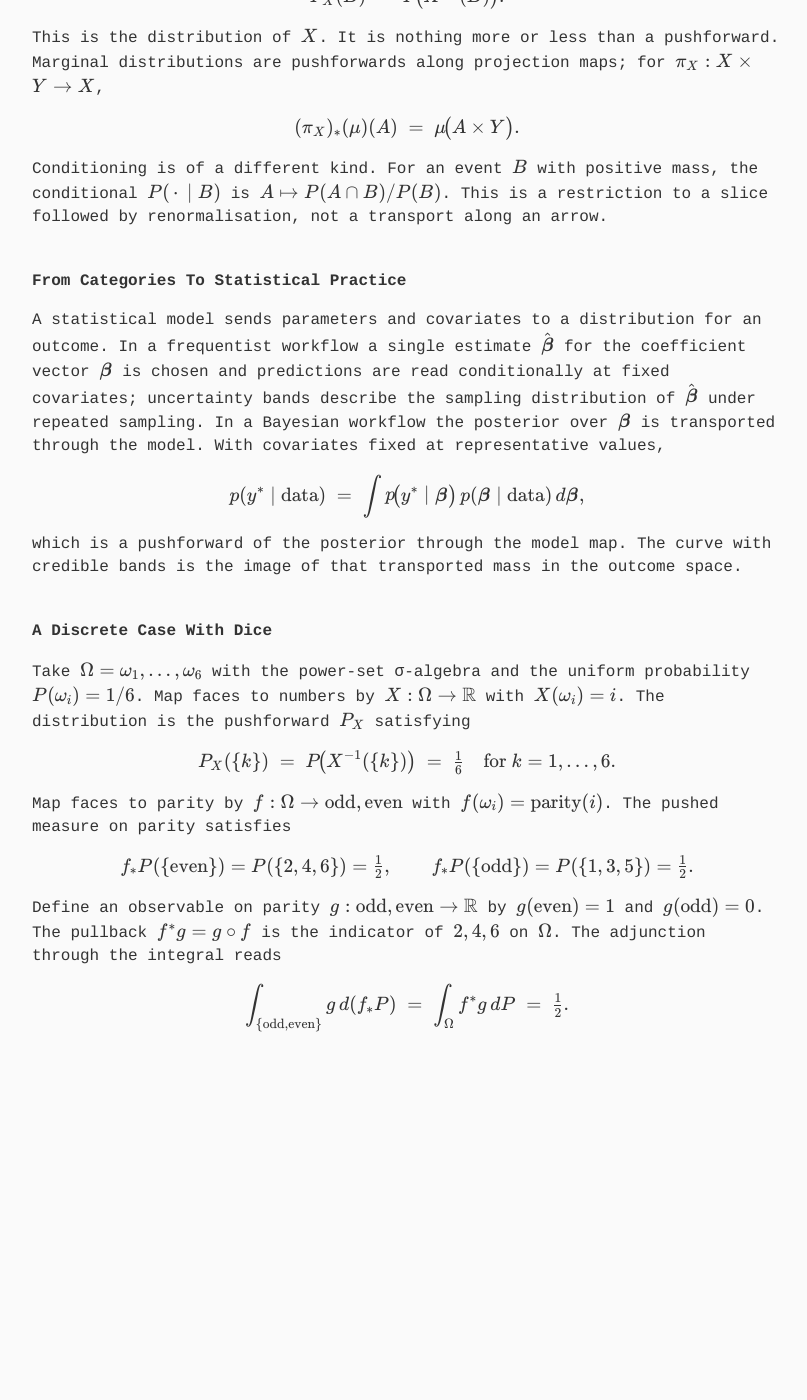
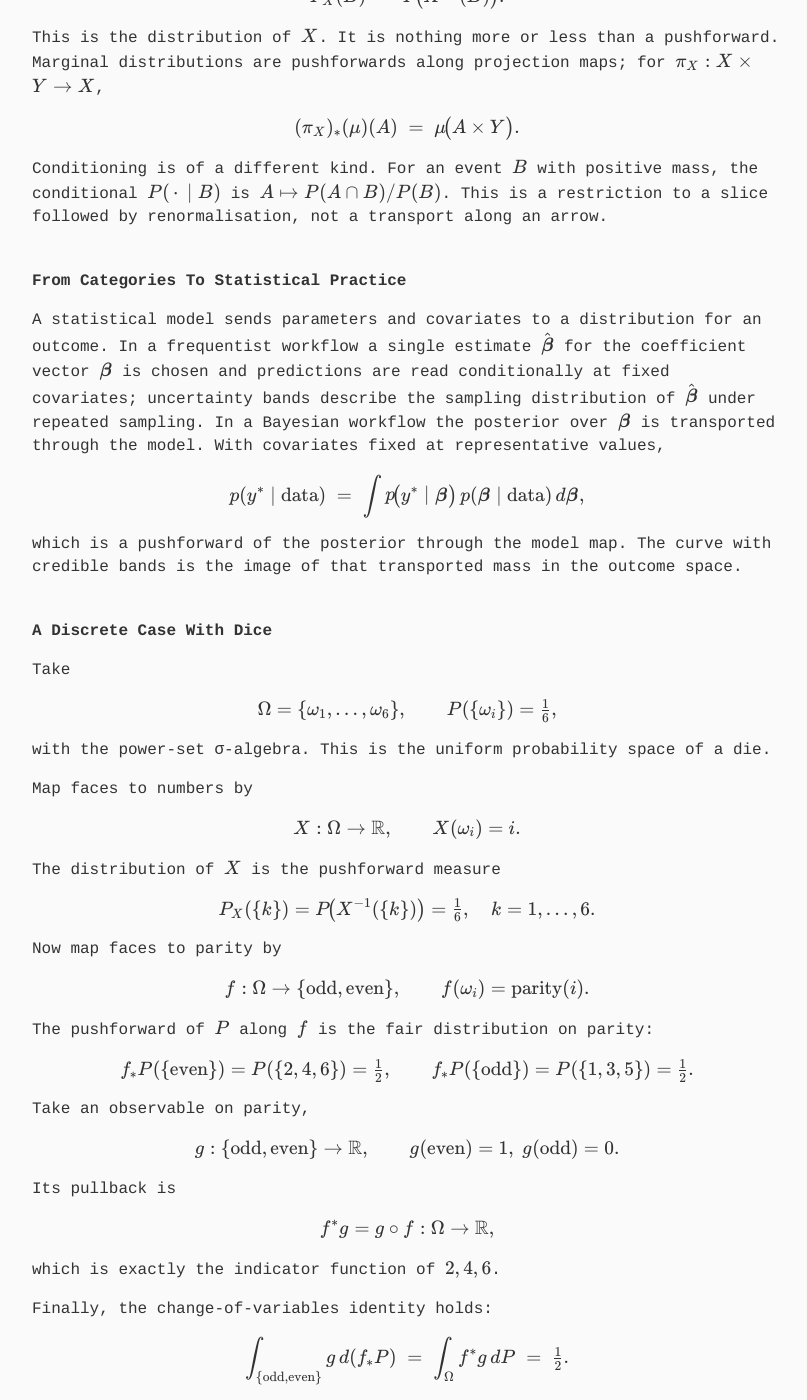
Before and after one commit to gcol33/blog, a Jekyll site: the page built from _posts/2025-09-04-pushforwards-pullbacks.md, in a window 1280 px wide and 1400 px high, scrolled down 2827 px. Shown: the whole window, without its empty margins (233-1040 px from the left). Built offline with Jekyll 4.4.1, drawn with Linux system fonts in a browser that asks for light colours; some web fonts are replaced; before the commit the page ends 3874 px from its top, so only the background shows below that; some of the changed text lies outside the part shown.

Commit message:
Fix Latex

```diff
--- a/_posts/2025-09-04-pushforwards-pullbacks.md
+++ b/_posts/2025-09-04-pushforwards-pullbacks.md
@@ -111,27 +111,62 @@ which is a pushforward of the posterior through the model map. The curve with cr
 
 ## A Discrete Case With Dice
 
-Take $\Omega=\{\omega_1,\dots,\omega_6\}$ with the power-set σ-algebra and the uniform probability $P(\{\omega_i\})=1/6$. Map faces to numbers by $X: \Omega \to \mathbb{R}$ with $X(\omega_i)=i$. The distribution is the pushforward $P_{X}$ satisfying
+Take
 
 $$
-P_{X}(\{k\}) \;=\; P\!\bigl(X^{-1}(\{k\})\bigr) \;=\; \tfrac{1}{6}
-\quad\text{for } k=1,\dots,6.
+\Omega = \{\omega_1, \dots, \omega_6\}, \qquad
+P(\{\omega_i\}) = \tfrac{1}{6},
 $$
 
-Map faces to parity by $f: \Omega \to \{\text{odd},\text{even}\}$ with $f(\omega_i)=\text{parity}(i)$. The pushed measure on parity satisfies
+with the power-set σ-algebra. This is the uniform probability space of a die.
+
+Map faces to numbers by
 
 $$
-f_{*}P(\{\text{even}\}) = P(\{2,4,6\}) = \tfrac12,
-\qquad
-f_{*}P(\{\text{odd}\}) = P(\{1,3,5\}) = \tfrac12.
+X: \Omega \to \mathbb{R}, \qquad X(\omega_i) = i.
 $$
 
-Define an observable on parity $g: \{\text{odd},\text{even}\}\to\mathbb{R}$ by $g(\text{even})=1$ and $g(\text{odd})=0$. The pullback $f^{*} g = g\circ f$ is the indicator of $\{2,4,6\}$ on $\Omega$. The adjunction through the integral reads
+The distribution of $X$ is the pushforward measure
 
 $$
-\int_{\{\text{odd},\text{even}\}} g\, d(f_{*}P)
+P_X(\{k\}) = P\!\bigl(X^{-1}(\{k\})\bigr) = \tfrac{1}{6},
+\quad k=1,\dots,6.
+$$
+
+Now map faces to parity by
+
+$$
+f: \Omega \to \{\text{odd},\text{even}\}, \qquad f(\omega_i) = \text{parity}(i).
+$$
+
+The pushforward of $P$ along $f$ is the fair distribution on parity:
+
+$$
+f_{*}P(\{\text{even}\}) = P(\{2,4,6\}) = \tfrac{1}{2},
+\qquad
+f_{*}P(\{\text{odd}\}) = P(\{1,3,5\}) = \tfrac{1}{2}.
+$$
+
+Take an observable on parity,
+
+$$
+g: \{\text{odd}, \text{even}\} \to \mathbb{R}, \qquad
+g(\text{even}) = 1, \; g(\text{odd}) = 0.
+$$
+
+Its pullback is
+
+$$
+f^{*}g = g \circ f : \Omega \to \mathbb{R},
+$$
+
+which is exactly the indicator function of $\{2,4,6\}$.
+
+Finally, the change-of-variables identity holds:
+
+$$
+\int_{\{\text{odd},\text{even}\}} g \, d(f_{*}P)
 \;=\;
-\int_{\Omega} f^{*} g \, dP
-\;=\;
-\tfrac12.
+\int_{\Omega} f^{*}g \, dP
+\;=\; \tfrac{1}{2}.
 $$
```
Also changed, not shown: other parts of _posts/2025-09-04-pushforwards-pullbacks.md (+1 -1 lines).
